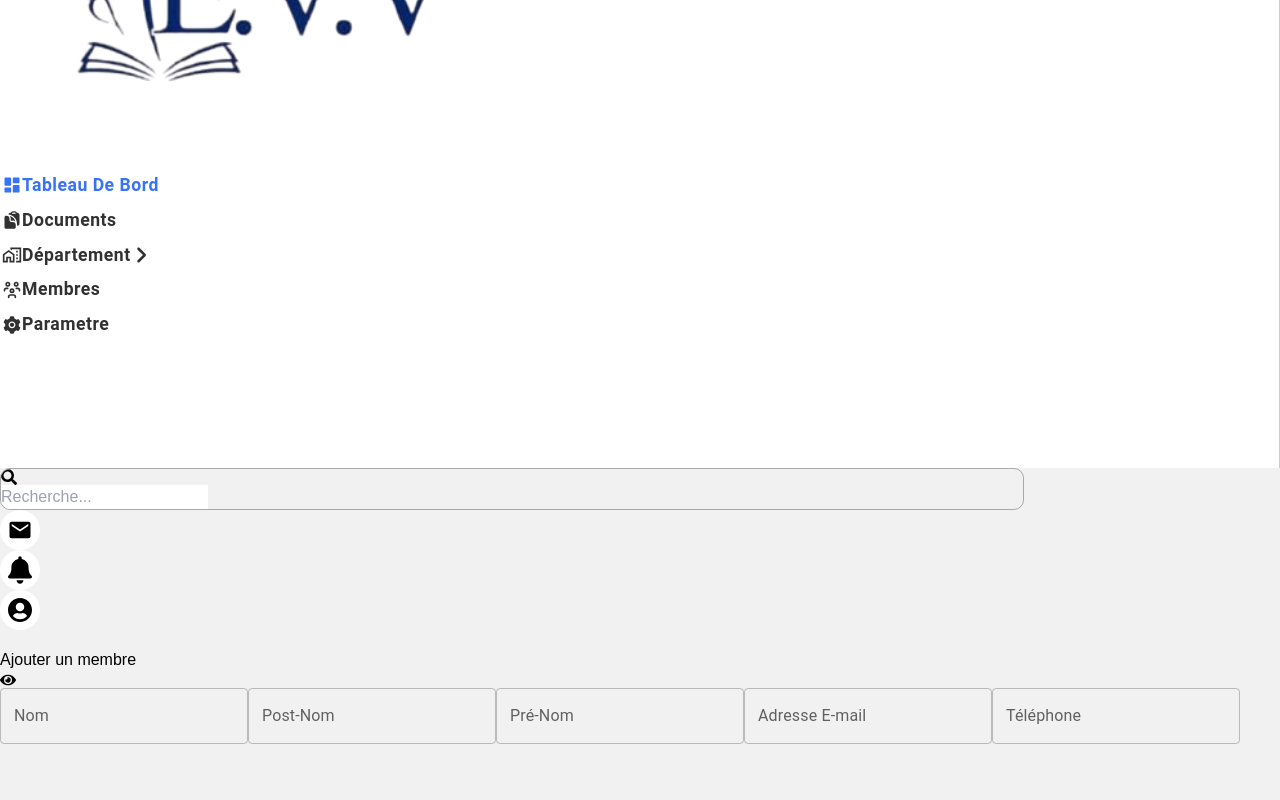
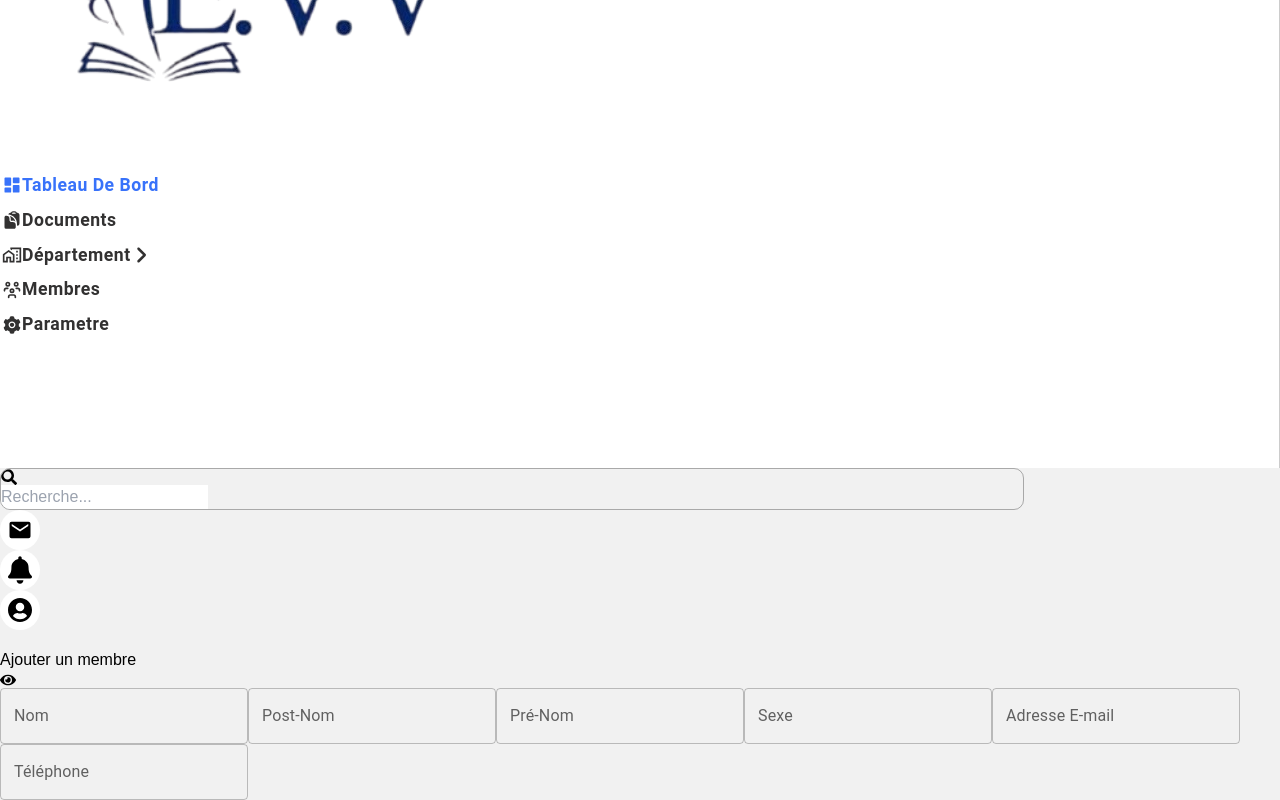
Before and after one commit to rovertnet/evv_ap, a React (Vite) app in the folder documents/: page /depart/addpast in a window 1280 px wide. Shown: the part 332-1132 px from the top of the page. Before the commit the page ends 1076 px from the top, so only its background shows below. Built offline with nearby package versions, Linux system fonts and the light colour scheme.

Commit message:
another commit

```diff
--- a/documents/src/components/depart/departs/AddPast.jsx
+++ b/documents/src/components/depart/departs/AddPast.jsx
@@ -44,6 +44,14 @@ export default function AddPast() {
 
             <TextField
               id="outlined-basic"
+              label="Sexe"
+              variant="outlined"
+              type=""
+              className=" w-full py-3"
+            />
+
+            <TextField
+              id="outlined-basic"
               label="Adresse E-mail"
               variant="outlined"
               type="mail"
```
